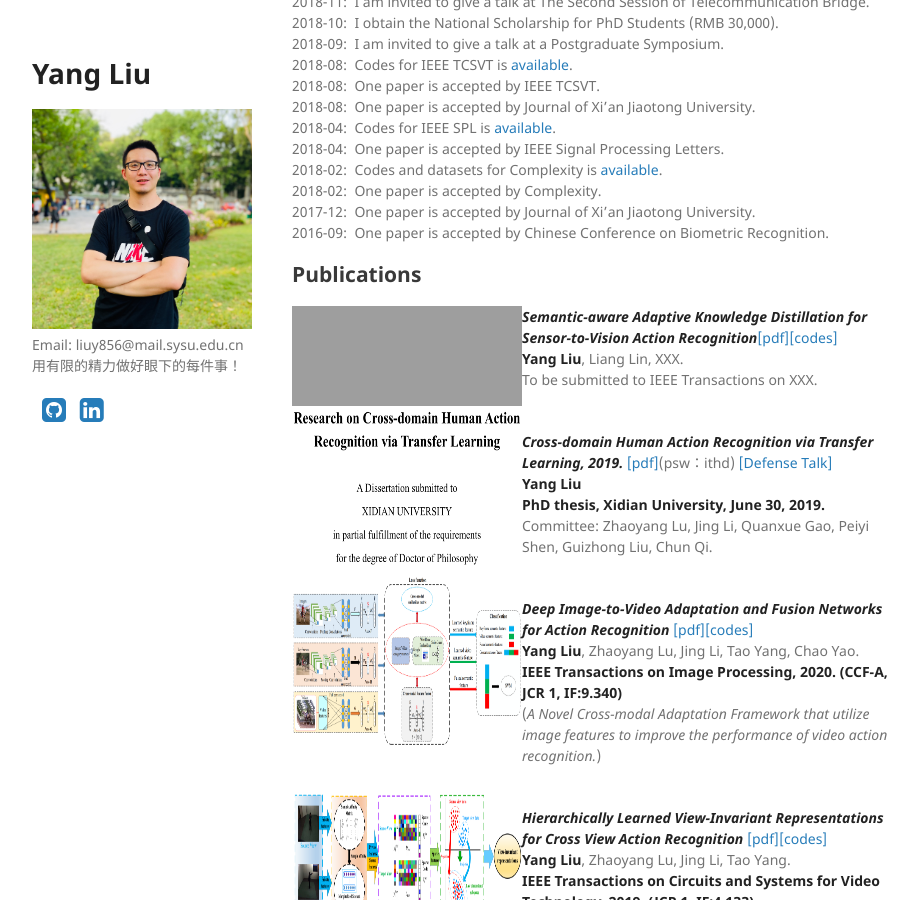
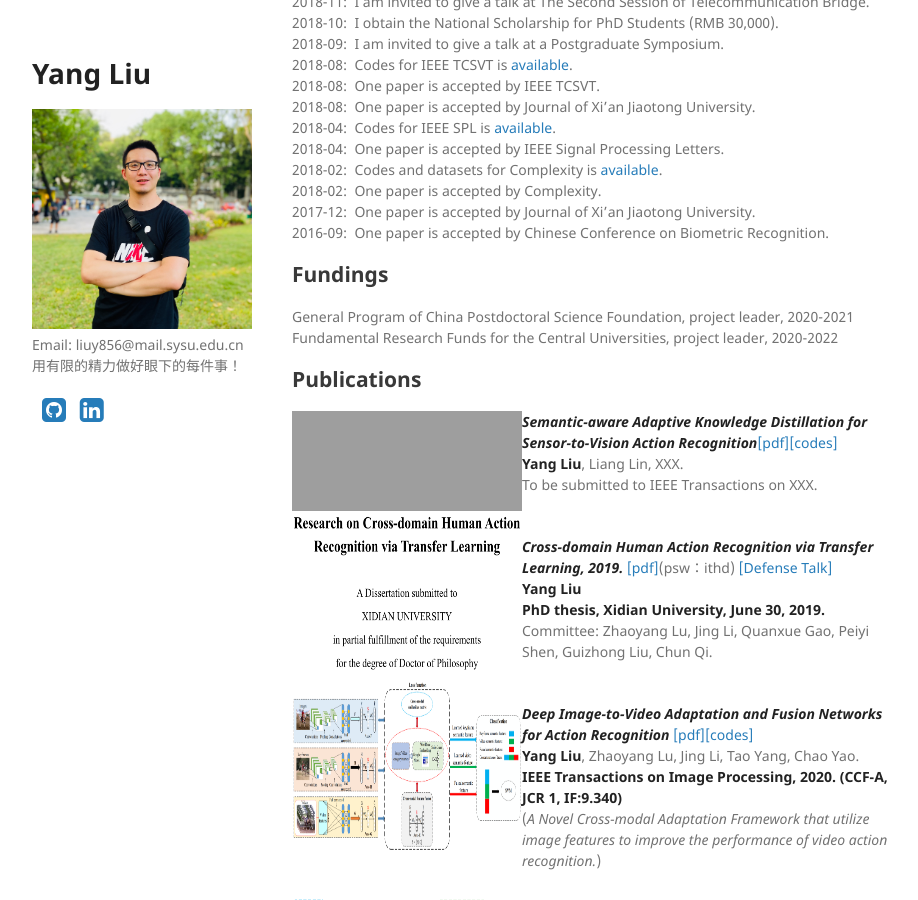
Before and after one commit to YangLiu9208/home, a Jekyll site: the page built from index.md, in a window 1280 px wide and 900 px high, scrolled down 845 px. Shown: the whole window, without its empty margins (178-1096 px from the left). Built offline with Jekyll 4.4.1, drawn with Linux system fonts in a browser that asks for light colours; a style sheet for code colours, icons or effects is not loaded; grey boxes are pictures that could not be loaded.

Commit message:
Update index.md

```diff
--- a/index.md
+++ b/index.md
@@ -39,6 +39,10 @@ Communication Systems Design in Intelligent Transportation
 2018-02:&nbsp; One paper is accepted by Complexity.
 2017-12:&nbsp; One paper is accepted by Journal of Xi'an Jiaotong University.
 2016-09:&nbsp; One paper is accepted by Chinese Conference on Biometric Recognition.
+
+## Fundings
+General Program of China Postdoctoral Science Foundation, project leader, 2020-2021
+Fundamental Research Funds for the Central Universities, project leader, 2020-2022
 
 ## Publications
 
```
